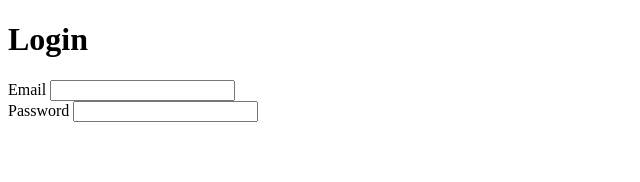
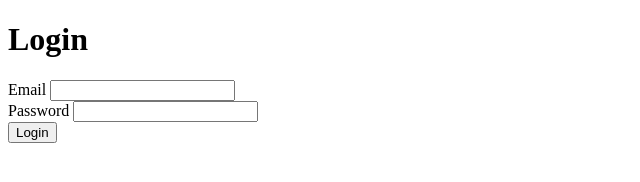
Before and after one commit to yse-yoo/html_2023_ig22, a plain HTML site: page login.html in a window 1280 px wide. Shown: the whole page, without its empty margins (0-640 px from the left). Drawn offline with Linux system fonts and the light colour scheme.

Commit message:
update post

```diff
--- a/login.html
+++ b/login.html
@@ -8,7 +8,7 @@
 </head>
 <body>
     <h1>Login</h1>
-    <form action="" method="get">
+    <form action="" method="post">
         <div>
             <label for="">Email</label>
             <input type="text" name="email">
@@ -17,6 +17,7 @@
             <label for="">Password</label>
             <input type="password" name="password">
         </div>
+        <button>Login</button>
     </form>
 </body>
 </html>
```
